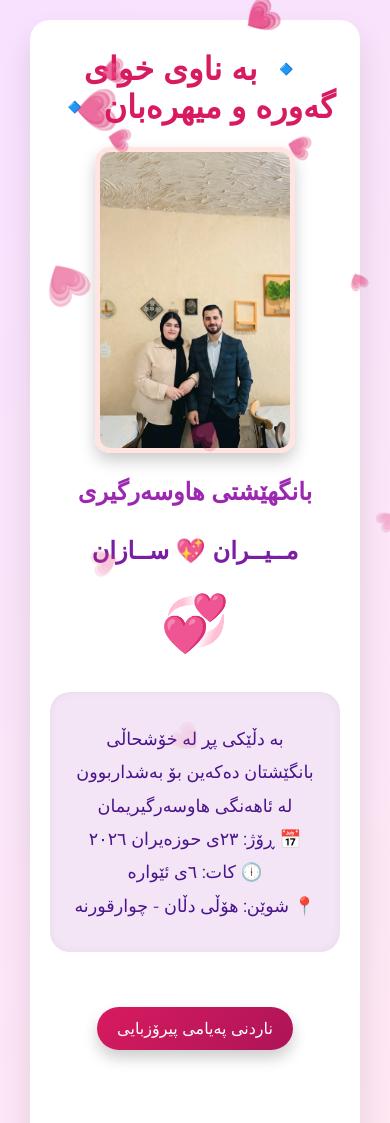
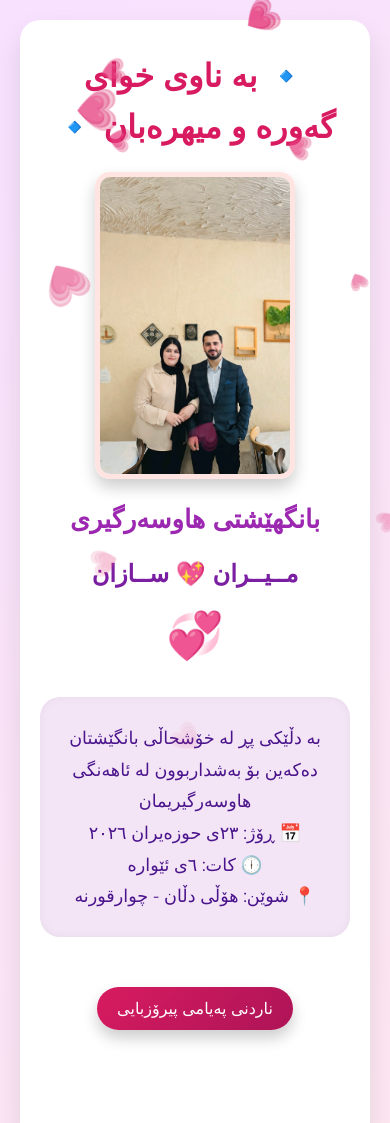
Before and after one commit to Miran-CS/-, a plain HTML site: page index.html in a window 390 px wide. Shown: the top 1123 px of the page. Drawn offline with Linux system fonts and the light colour scheme.

Commit message:
Update index.html

```diff
--- a/index.html
+++ b/index.html
@@ -166,69 +166,8 @@
       }
     }
 
-    /* iPhone 15 Pro Max and similar large mobile devices */
-    @media (max-width: 430px) and (min-height: 800px) {
-      body {
-        padding: 15px 10px;
-      }
-
-      .container {
-        padding: 35px 25px;
-        margin: 0 10px;
-        max-width: 100%;
-      }
-
-      .photo {
-        width: 280px;
-        max-width: 90vw;
-      }
-
-      .header h1 {
-        font-size: 2.4rem;
-        line-height: 1.2;
-      }
-
-      .names {
-        font-size: 1.8rem;
-        margin-top: 20px;
-      }
-
-      .title {
-        font-size: 1.5rem;
-      }
-
-      .details {
-        font-size: 1.2rem;
-        padding: 30px 20px;
-        line-height: 1.9;
-      }
-
-      .btn {
-        font-size: 1.1rem;
-        padding: 16px 28px;
-        margin-top: 25px;
-      }
-
-      #blessing {
-        font-size: 1.3rem;
-        margin-top: 30px;
-        padding: 0 10px;
-      }
-
-      .footer {
-        font-size: 1.1rem;
-        margin-top: 40px;
-        padding: 25px 15px;
-      }
-
-      .heart {
-        font-size: 3rem;
-        margin-top: 15px;
-      }
-    }
-
-    /* Standard mobile devices (smaller than iPhone 15 Pro Max) */
-    @media (max-width: 768px) and (max-width: 429px) {
+    /* Mobile devices */
+    @media (max-width: 768px) {
       body {
         padding: 20px;
       }
```
